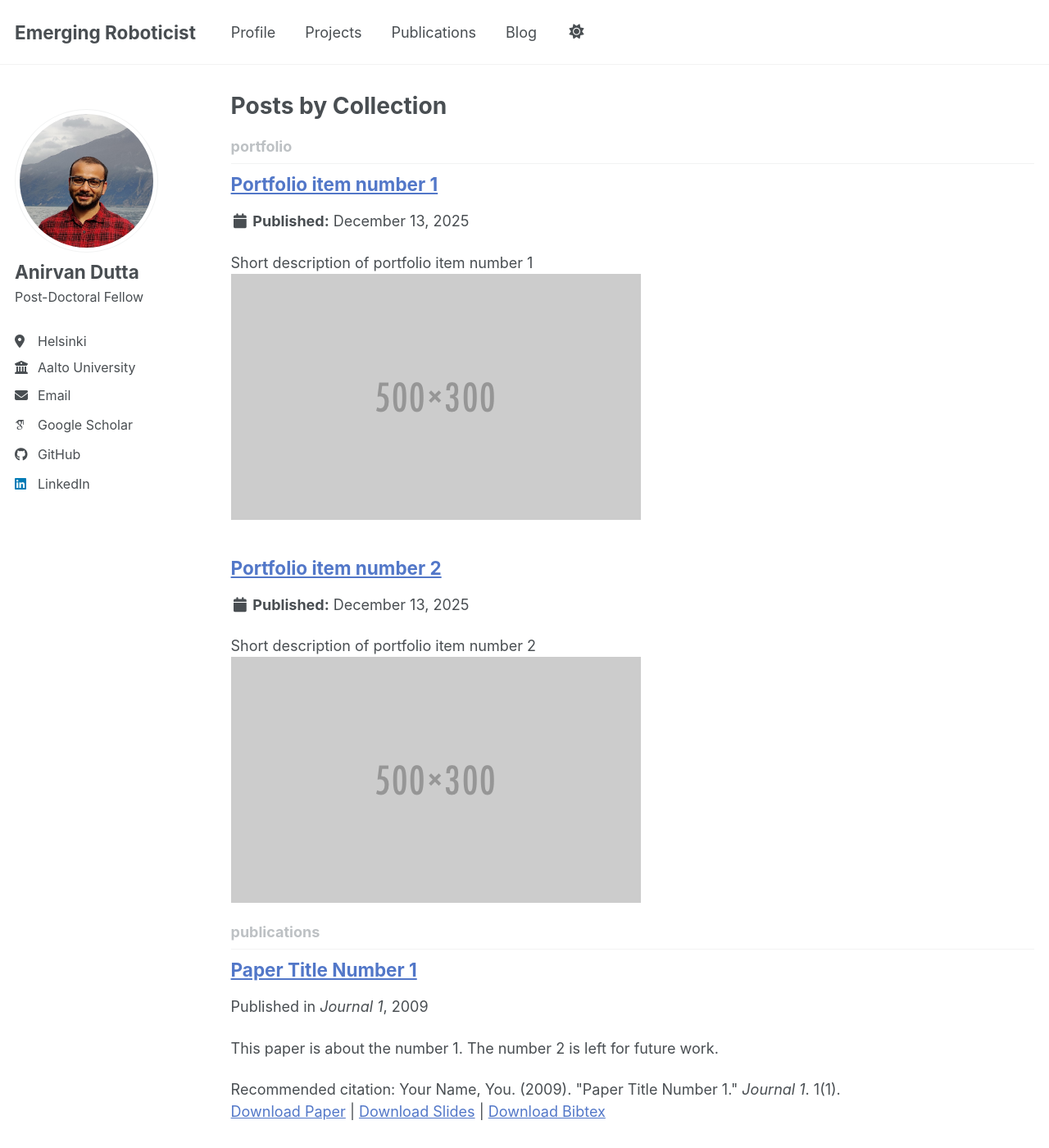
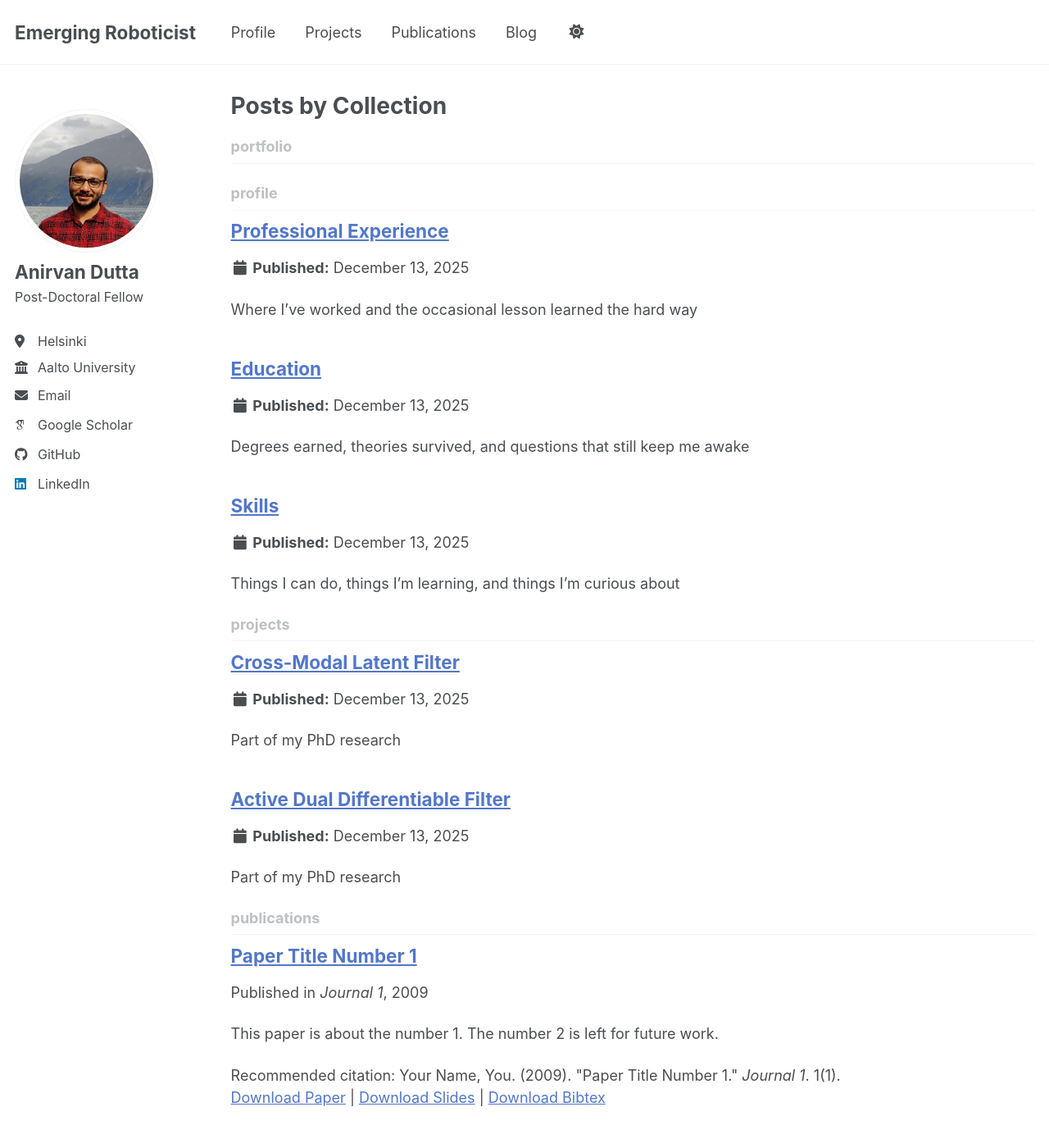
Before and after one commit to anirvan95/anirvan95.github.io, a Jekyll site: the page built from _pages/collection-archive.html, in a window 1280 px wide and 1400 px high. Shown: the whole window at 82% size. Built offline with Jekyll 4.4.1, drawn with Linux system fonts in a browser that asks for light colours; some web fonts are replaced; a script bundle is joined from its source files by our own code; library files that are not in the unit come from our copies.

```diff
--- a/_config.yml
+++ b/_config.yml
@@ -221,6 +221,12 @@ kramdown:
 
 # These settings control the types of collections used by the template
 collections:
+  profile:
+    output: true
+    permalink: /:collection/:path/
+  projects:
+    output: true
+    permalink: /:collection/:path/
   teaching:
     output: true
     permalink: /:collection/:path/
@@ -273,10 +279,19 @@ defaults:
       author_profile: true
       share: true
       comments: true
-  # _portfolio
+  # _profile
   - scope:
       path: ""
-      type: portfolio
+      type: profile
+    values:
+      layout: single
+      author_profile: true
+      share: true
+      comment: true
+  # _projects
+  - scope:
+      path: ""
+      type: projects
     values:
       layout: single
       author_profile: true
--- a/_portfolio/portfolio-1.md
+++ /dev/null
@@ -1,7 +0,0 @@
----
-title: "Portfolio item number 1"
-excerpt: "Short description of portfolio item number 1<br/><img src='/images/500x300.png'>"
-collection: portfolio
----
-
-This is an item in your portfolio. It can be have images or nice text. If you name the file .md, it will be parsed as markdown. If you name the file .html, it will be parsed as HTML.
--- a/_portfolio/portfolio-2.html
+++ /dev/null
@@ -1,7 +0,0 @@
----
-title: "Portfolio item number 2"
-excerpt: "Short description of portfolio item number 2 <br/><img src='/images/500x300.png'>"
-collection: portfolio
----
-
-This is an item in your portfolio. It can be have images or nice text. If you name the file .md, it will be parsed as markdown. If you name the file .html, it will be parsed as HTML.
--- /dev/null
+++ b/_profile/1_professional.md
@@ -0,0 +1,8 @@
+---
+layout: archive
+title: "Professional Experience"
+excerpt: "Where I’ve worked and the occasional lesson learned the hard way"
+collection: workexperience
+---
+
+Currently enjoying a short and well-earned break back home. Two weeks to go before starting my next position (as of 13 December 2025).
--- /dev/null
+++ b/_profile/2_education.md
@@ -0,0 +1,8 @@
+---
+layout: archive
+title: "Education"
+excerpt: "Degrees earned, theories survived, and questions that still keep me awake"
+collection: education
+---
+
+Still grinding — because learning never really ends, it just gets more opinionated.
--- /dev/null
+++ b/_profile/3_hobbies.md
@@ -0,0 +1,10 @@
+---
+layout: archive
+title: "Skills"
+excerpt: "Things I can do, things I’m learning, and things I’m curious about"
+collection: workexperience
+---
+
+Mostly robotics — a wonderfully weird field that nudges you into being a jack of many trades, occasionally a master of one, and always learning.
+
+Along the way, I’ve picked up interests in cooking, sketching, philosophy, and understanding how humans think, feel, and act.
--- /dev/null
+++ b/_projects/1_project.md
@@ -0,0 +1,8 @@
+---
+layout: archive
+title: "Cross-Modal Latent Filter"
+excerpt: "Part of my PhD research"
+collection: latentfilter
+---
+
+This project explores cross-modal Bayesian filtering in a shared latent space, enabling robust inference by integrating visual and tactile information over time. Detailed results, experiments, and implementation notes are coming soon.
--- /dev/null
+++ b/_projects/2_project.md
@@ -0,0 +1,8 @@
+---
+layout: archive
+title: "Active Dual Differentiable Filter"
+excerpt: "Part of my PhD research"
+collection: addf
+---
+
+TBF
```
Also changed, not shown: _data/navigation.yml (+4 -4 lines), _pages/portfolio.html (deleted, +0 -13 lines), _pages/profile.html (added, +19 -0 lines), _pages/projects.html (added, +19 -0 lines), _pages/publications.html (+7 -1 lines), _pages/teaching.html (deleted, +0 -12 lines), _pages/year-archive.html (+8 -2 lines), 1 other file.
